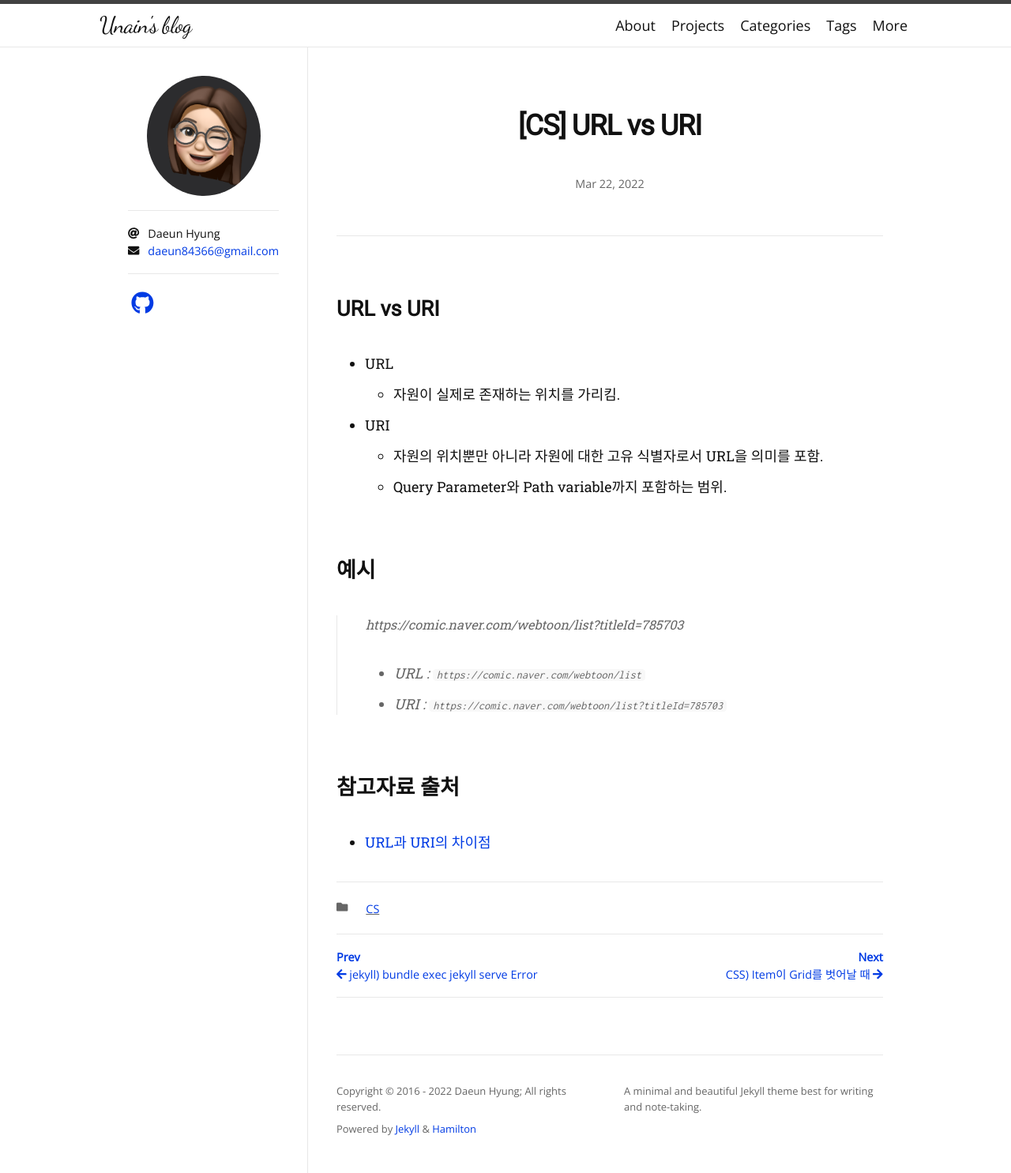
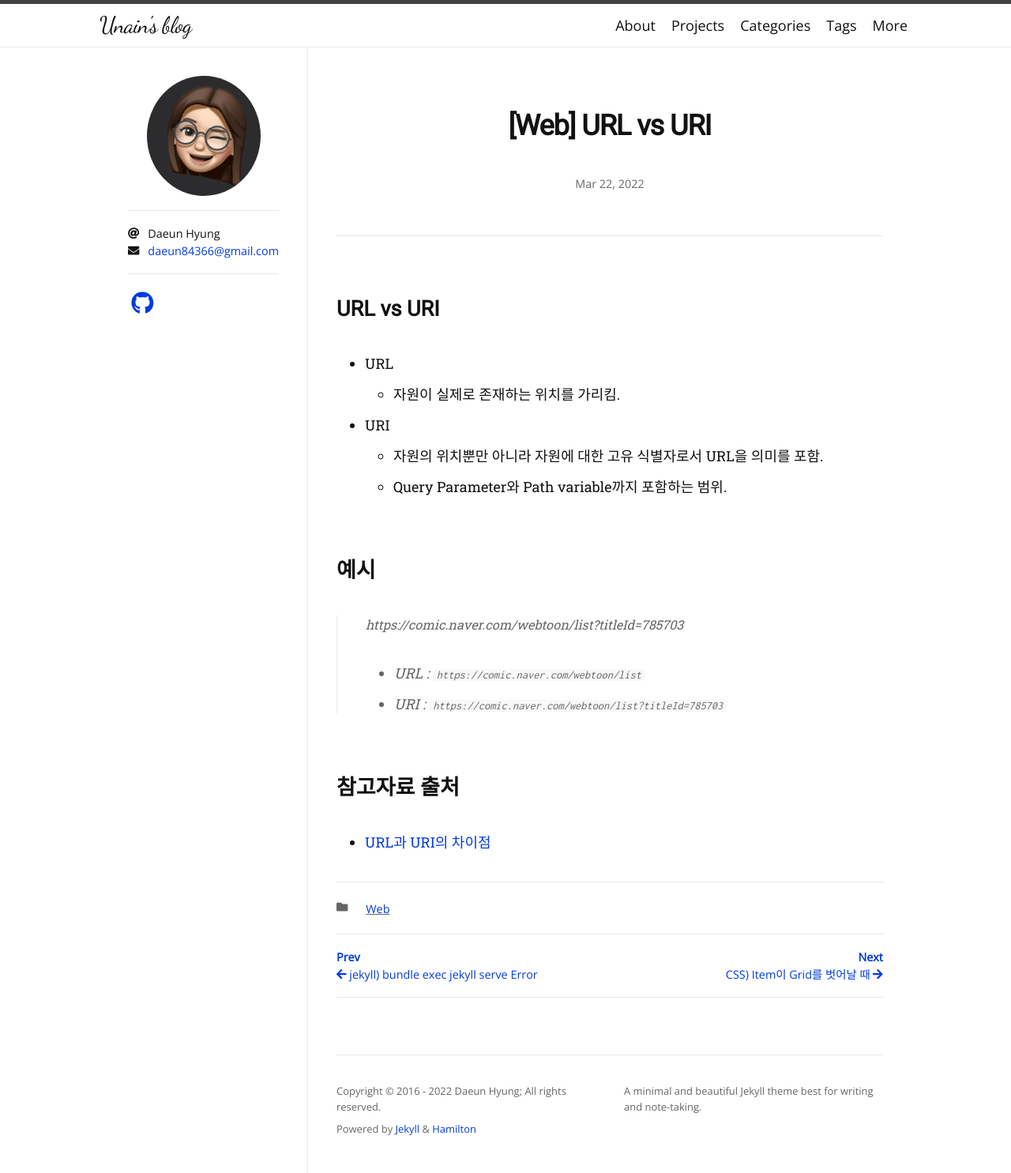
Before and after one commit to unain-dev/unain-dev.github.io, a Jekyll site: the page built from _posts/2022-03-22-CS-NT-URLURI.md, in a window 1280 px wide. Shown: the whole page at 79% size. Built offline with Jekyll 4.4.1, drawn with Linux system fonts in a browser that asks for light colours; nearby versions of some CDN libraries; some web fonts are replaced.

Commit message:
Update 2022-03-22-CS-NT-URLURI.md

```diff
--- a/_posts/2022-03-22-CS-NT-URLURI.md
+++ b/_posts/2022-03-22-CS-NT-URLURI.md
@@ -1,8 +1,8 @@
 ---
 layout: post
-title: "[CS] URL vs URI"
+title: "[Web] URL vs URI"
 # date: 2021-12-10 12:34:43 +0900
-categories: CS
+categories: Web
 ---
 
 ## URL vs URI
```
